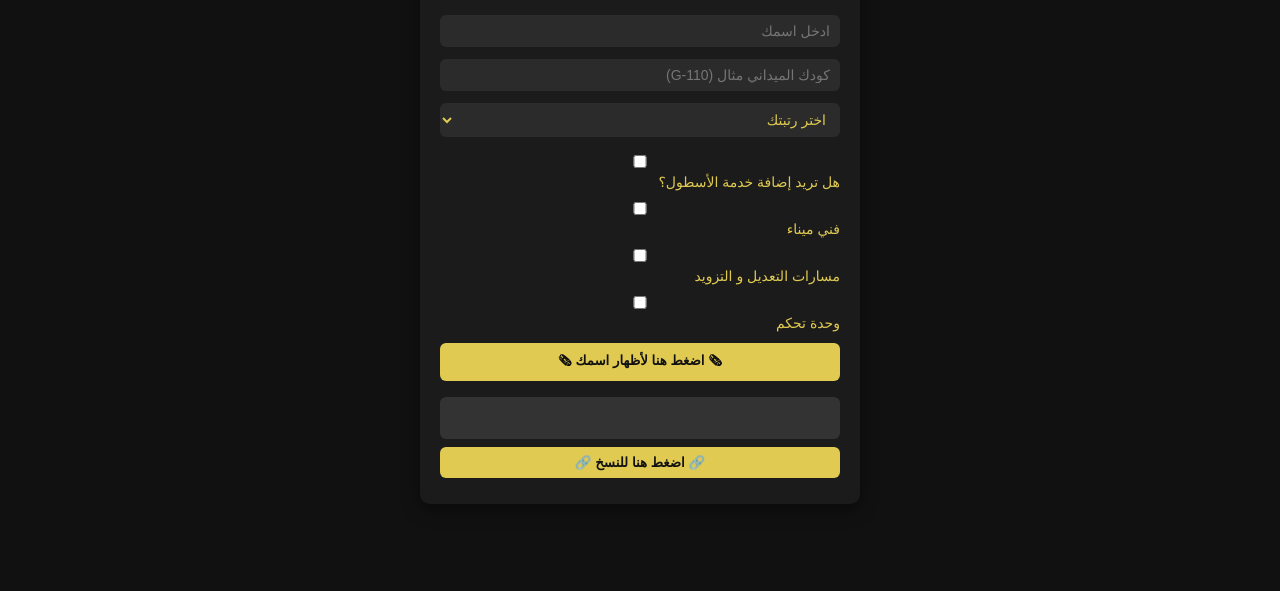
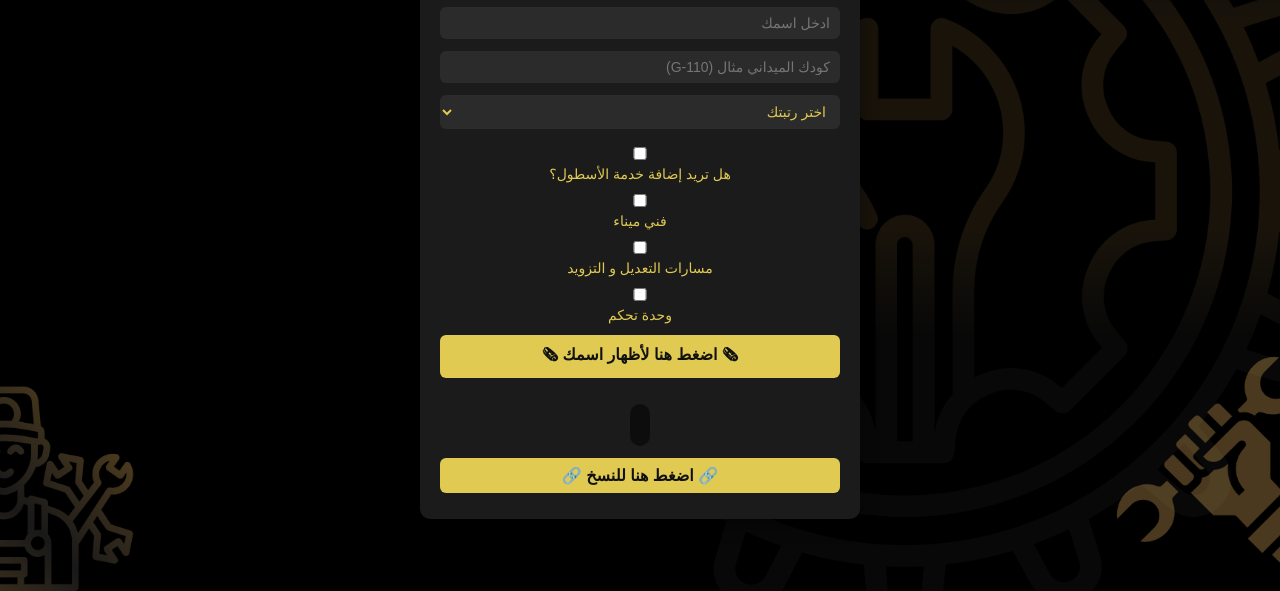
Before and after one commit to xhhp1/mechanics, a plain HTML site: page index.html in a window 1280 px wide. Shown: the part 209-800 px from the top of the page. Drawn offline with Linux system fonts and the light colour scheme.

Commit message:
index.html

```diff
--- a/index.html
+++ b/index.html
@@ -4,6 +4,42 @@
 <meta charset="utf-8">
 <meta name="viewport" content="width=device-width,initial-scale=1">
 <title>SRT — توجيهات</title>
+<style>
+    body {
+      background: url("https://raw.githubusercontent.com/xhhp1/mechanics/main/images/mechan.png") no-repeat center center fixed;
+      background-size: cover;
+      margin: 0;
+      font-family: Arial, sans-serif;
+      color: white;
+      text-align: center;
+    }
+    h2 {
+      margin-top: 20px;
+    }
+    input, select, button {
+      margin: 10px;
+      padding: 8px;
+      border-radius: 5px;
+      border: none;
+      font-size: 16px;
+    }
+    .generate {
+      background: #28a745;
+      color: white;
+      cursor: pointer;
+    }
+    .generate:hover {
+      background: #218838;
+    }
+    #resultOutput {
+      margin-top: 20px;
+      padding: 10px;
+      background: rgba(0,0,0,0.5);
+      border-radius: 10px;
+      display: inline-block;
+      font-size: 18px;
+    }
+  </style>
 <style>
 /* CSS same as before — all inline so GitHub Pages won’t strip it */
 body {
```
